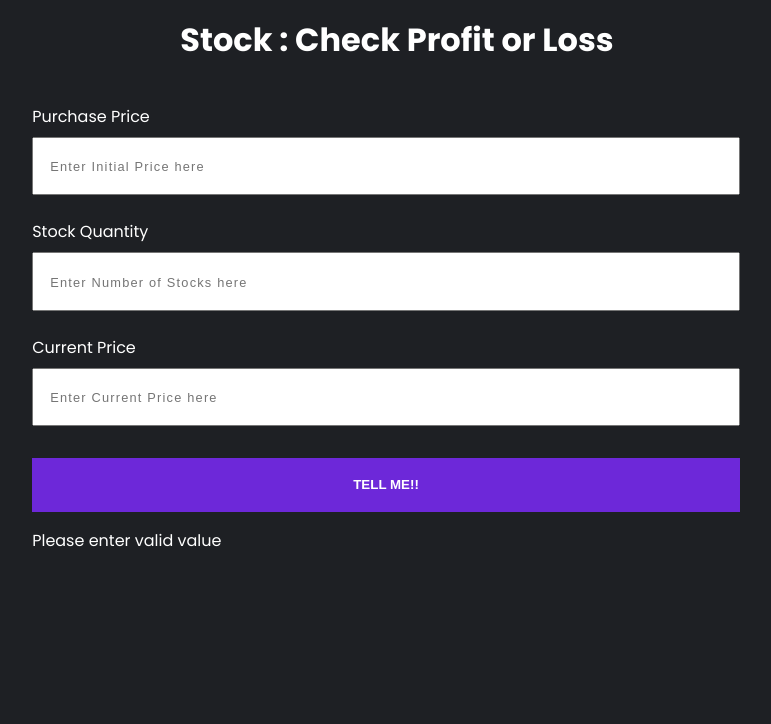
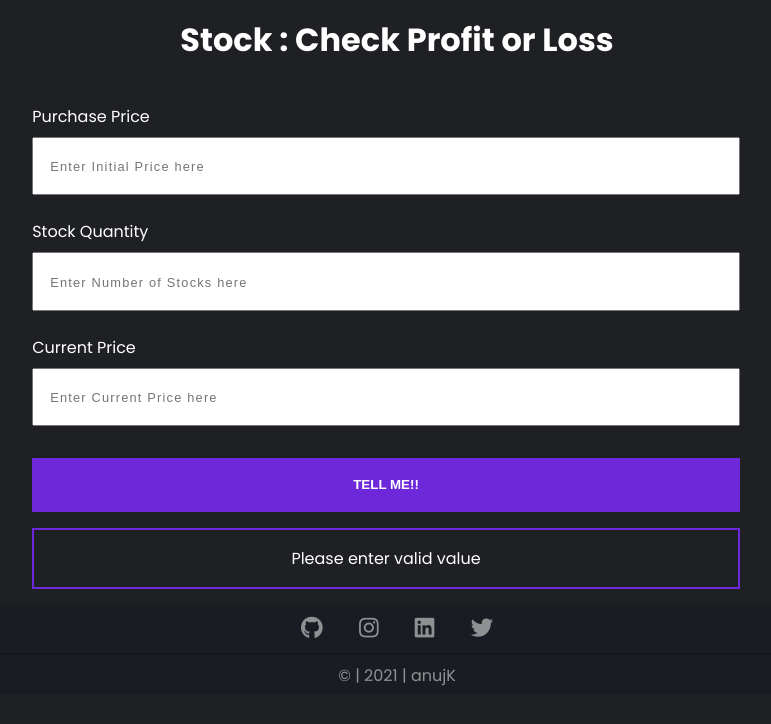
Before and after one commit to anuj-kumary/stockProfitLoss, a plain HTML site: page index.html in a window 1280 px wide. Both pictures are taken after a click on the button "TELL ME!!". Shown: the whole page, without its empty margins (243-1014 px from the left). Drawn offline with Linux system fonts and the light colour scheme.

Commit message:
feat : footer

```diff
--- a/index.html
+++ b/index.html
@@ -1,12 +1,18 @@
 <!DOCTYPE html>
 <html lang="en">
-
   <head>
-    <meta charset="UTF-8">
-    <meta http-equiv="X-UA-Compatible" content="IE=edge">
-    <meta name="viewport" content="width=device-width, initial-scale=1.0">
-    <title>Stock : Profit or Loss </title>
-    <link rel="stylesheet" href="style.css">
+    <meta charset="UTF-8" />
+    <meta http-equiv="X-UA-Compatible" content="IE=edge" />
+    <meta name="viewport" content="width=device-width, initial-scale=1.0" />
+    <title>Stock : Profit or Loss</title>
+    <link
+      rel="stylesheet"
+      href="https://cdnjs.cloudflare.com/ajax/libs/font-awesome/5.10.0/css/all.min.css"
+      integrity="sha512-PgQMlq+nqFLV4ylk1gwUOgm6CtIIXkKwaIHp/PAIWHzig/lKZSEGKEysh0TCVbHJXCLN7WetD8TFecIky75ZfQ=="
+      crossorigin="anonymous"
+      referrerpolicy="no-referrer"
+    />
+    <link rel="stylesheet" href="style.css" />
   </head>
 
   <body>
@@ -14,18 +20,46 @@
     <main>
       <div class="emotion">
         <label for="purchase-price">Purchase Price</label>
-        <input type="number" id="purchase-price" placeholder="Enter Initial Price here" />
+        <input
+          type="number"
+          id="purchase-price"
+          placeholder="Enter Initial Price here"
+        />
         <label for="stock-quantity">Stock Quantity</label>
-        <input type="number" id="stock-quantity" placeholder="Enter Number of Stocks here" />
+        <input
+          type="number"
+          id="stock-quantity"
+          placeholder="Enter Number of Stocks here"
+        />
         <label for="current-price">Current Price</label>
-        <input type="number" id="current-price" placeholder="Enter Current Price here" />
+        <input
+          type="number"
+          id="current-price"
+          placeholder="Enter Current Price here"
+        />
         <button id="check-btn">Tell me!!</button>
         <div id="output"></div>
       </div>
     </main>
-
+    <footer>
+      <a class="icon" href="https://github.com/anuj-kumary"
+        ><i class="fab fa-github"></i
+      ></a>
+      <a class="icon" href="https://instagram.com/iamanujk_"
+        ><i class="fab fa-instagram"></i
+      ></a>
+      <a
+        class="icon"
+        href="https://www.linkedin.com/in/anujkumar-yadav-29b2521aa/"
+        ><i class="fab fa-linkedin"></i
+      ></a>
+      <a class="icon" href="https://twitter.com/TheRealAnujK"
+        ><i class="fab fa-twitter"></i
+      ></a>
+      <hr />
+      <p>© | 2021 | anujK</p>
+    </footer>
 
     <script src="index.js"></script>
   </body>
-
 </html>
--- a/index.js
+++ b/index.js
@@ -5,7 +5,8 @@ const checkBtn = document.querySelector("#check-btn");
 const output = document.querySelector('#output');
 const emotion = document.querySelector('.emotion')
 
-function calculateProfitAndLoss() {
+function calculateProfitAndLoss(e) {
+    e.preventDefault()
     let CP = purchasePrice.value;
     let Qty = stockQty.value;
     let SP = currPrice.value;
@@ -32,16 +33,16 @@ function calculateProfitAndLoss() {
 
             } else {
                 output.style.display = 'block'
-                output.innerText = "No Pain No Gain :)";
+                output.innerHTML = `<div style = "border :2px solid #6D28D9; width:97%; text-align: center; padding: 1rem .3rem;">No Pain No Gain :)</div>`;
             }
         } else {
             output.style.display = 'block'
-            output.innerText = "Please enter valid value";
+            output.innerHTML = `<div style = "border :2px solid #6D28D9; width:97%; text-align: center; padding: 1rem .3rem;"> Please enter valid value </div>`;
         }
     } else {
         output.style.display = 'block'
-        output.innerText =
-            "Please enter values greater than 0 only numbers are allowed in above fields";
+        output.innerHTML =
+            `<div style = "border :2px solid #6D28D9; width:97%; text-align: center; padding: 1rem .3rem;"> Please enter values greater than 0 only numbers are allowed in above fields </div>`;
     }
 }
 
--- a/style.css
+++ b/style.css
@@ -1,57 +1,78 @@
 @import url(https://fonts.googleapis.com/css?family=Poppins:100,100italic,200,200italic,300,300italic,regular,italic,500,500italic,600,600italic,700,700italic,800,800italic,900,900italic);
-*{
+* {
   margin: 0%;
   padding: 0%;
   box-sizing: border-box;
 }
-body{
+body {
   width: 100%;
   background-color: #1e2024;
   color: #fff;
-    font-family: 'Poppins', sans-serif;
+  font-family: "Poppins", sans-serif;
 }
-.heading{
+.heading {
   text-align: center;
   margin: 1rem 0;
 }
-main{
+main {
   width: 100%;
   max-width: 800px;
   margin: auto;
   padding: 0 1.2rem;
 }
-.emotion{
+.emotion {
   padding: 1rem;
 }
-label{
+label {
   display: block;
-    padding: .5rem 0;
+  padding: 0.5rem 0;
 }
-::placeholder{
+::placeholder {
   font-weight: 500;
-    font-size: .8rem;
+  font-size: 0.8rem;
   letter-spacing: 1.2px;
 }
-input{
+input {
   padding: 1.2rem 1rem;
   font-size: 0.9rem;
   width: 97%;
   margin-bottom: 1rem;
 }
-button{
+button {
   border: none;
   font-weight: 700;
   padding: 1.2rem;
   text-transform: uppercase;
   cursor: pointer;
   width: 97%;
-    background-color: #6D28D9;
+  background-color: #6d28d9;
   margin: 1rem 0;
   color: #fff;
   cursor: pointer;
 }
-.happyTheme{
-    background-image: url('./images/confetti.gif');
+.happyTheme {
+  background-image: url("./images/confetti.gif");
   background-size: 100% 100%;
   background-repeat: no-repeat;
 }
+footer {
+  background-color: #161b23;
+  opacity: 0.5;
+  text-align: center;
+  margin: 0 1rem;
+  padding: 0.4rem 0;
+  border-bottom-right-radius: 0.5rem;
+  border-bottom-left-radius: 0.5rem;
+}
+hr {
+  border: 1px solid #111;
+  margin: 0.5rem 0;
+}
+a {
+  text-decoration: none;
+  color: #fff;
+}
+.icon {
+  padding: 1rem;
+  font-size: 1.4rem;
+}
```
Lines whose indentation alone changed are shown as unchanged.
